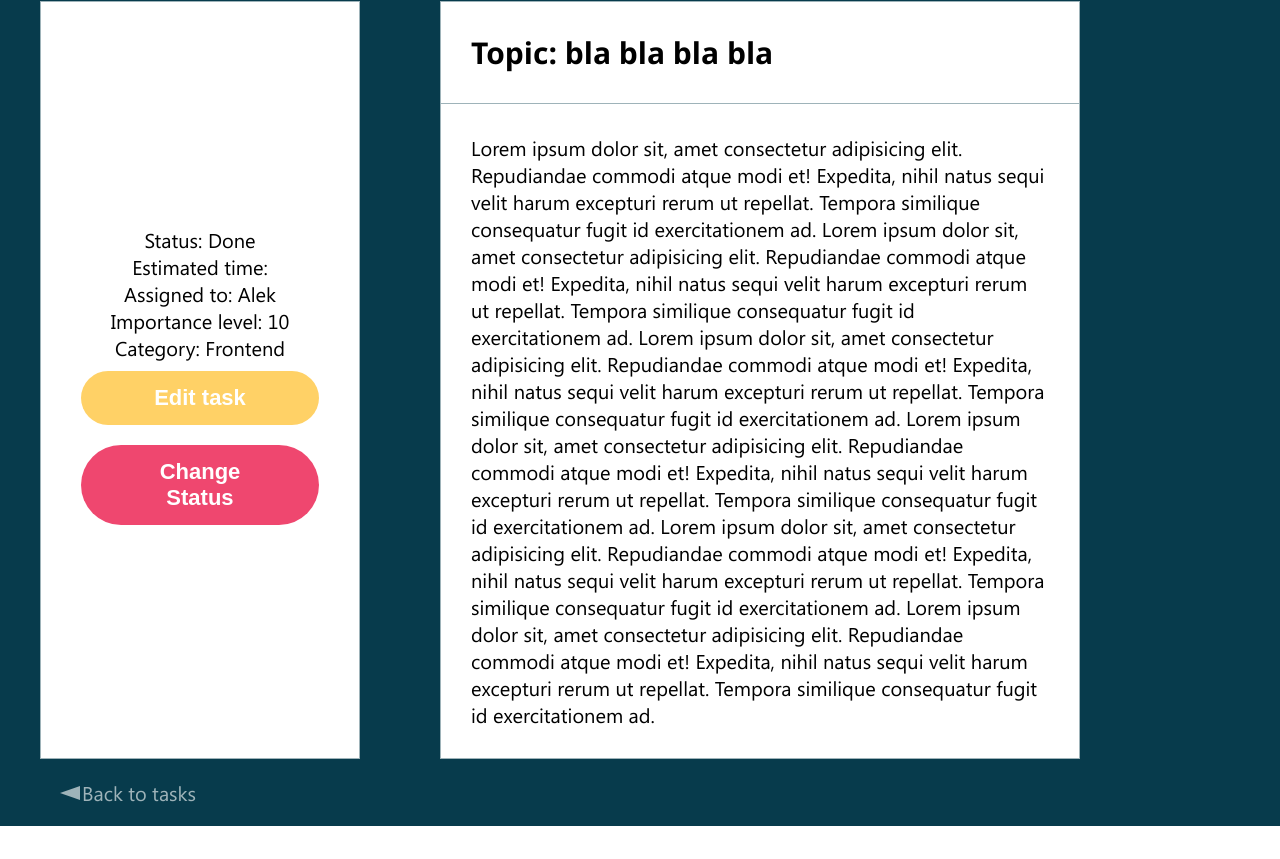
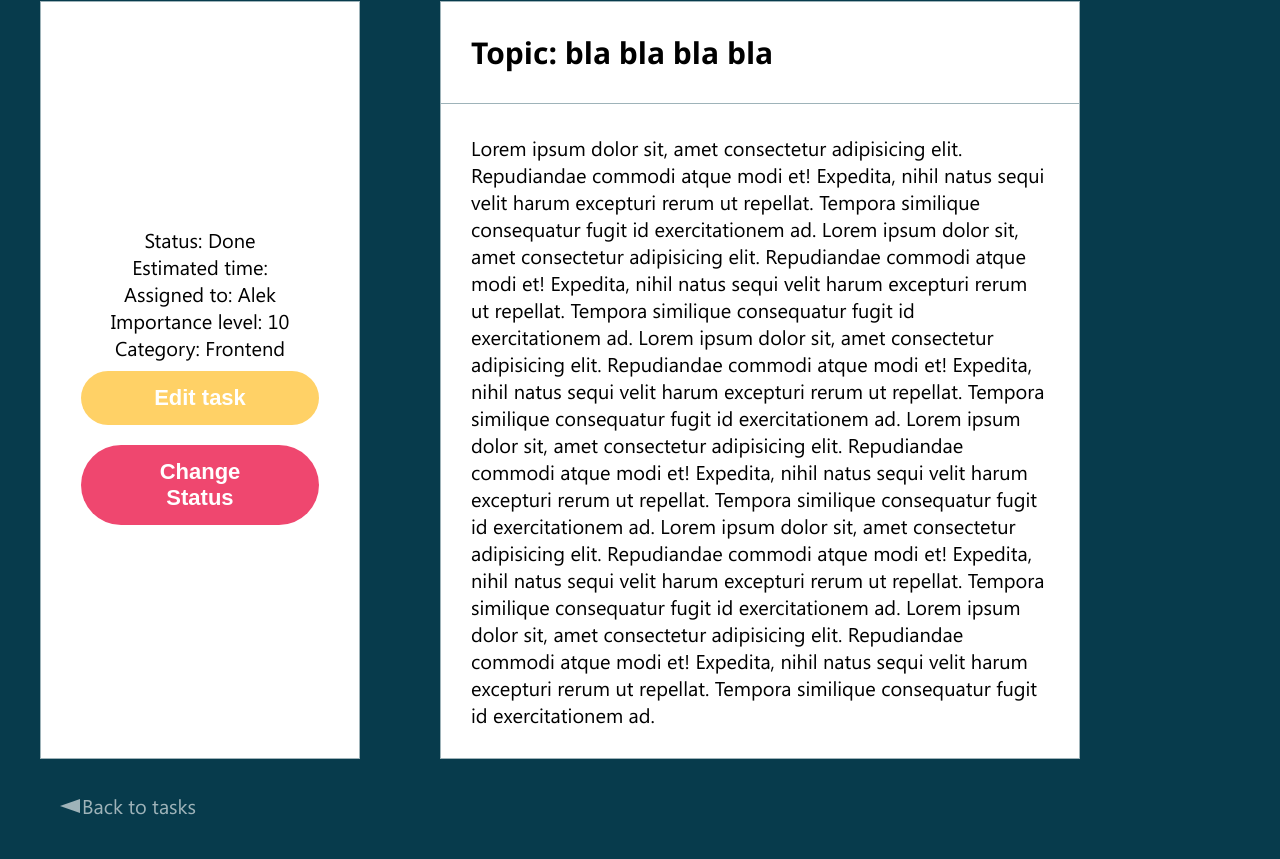
Before and after one commit to TheGitDevelopers/tasks, an Angular app in the folder frontend/: page /negotium-task in a window 1280 px wide. Shown: the part 159-1018 px from the top of the page. Before the commit the page ends 985 px from the top, so only its background shows below. Built offline with nearby package versions, Linux system fonts and the light colour scheme.

Commit message:
720p resolution fixes

```diff
--- a/frontend/src/app/components/negotium-task/negotium-list-app/negotium-list-app.component.scss
+++ b/frontend/src/app/components/negotium-task/negotium-list-app/negotium-list-app.component.scss
@@ -17,9 +17,10 @@
 .yourapp-item {
   display: flex;
   justify-content: space-between;
-  padding: 1em 0.25em;
   align-items: center;
   @extend %border;
+  margin-bottom: 1em;
+  height: 100%;
 }
 
 .yourapp-item:after {
--- a/frontend/src/app/components/negotium-task/negotium-task-details/negotium-task-details.component.scss
+++ b/frontend/src/app/components/negotium-task/negotium-task-details/negotium-task-details.component.scss
@@ -14,6 +14,9 @@ body {
 }
 .other-background {
   background-color: $dark-blue;
+  min-height: 100vh;
+  padding-bottom: 5em;
+  position: relative;
 }
 
 .header {
@@ -66,6 +69,8 @@ button {
   display: flex;
   align-items: center;
   cursor: pointer;
+  position: absolute;
+  bottom: 20px;
 }
 
 .arrow-left {
--- a/frontend/src/app/components/negotium-task/negotium-task.component.scss
+++ b/frontend/src/app/components/negotium-task/negotium-task.component.scss
@@ -27,9 +27,9 @@ $dark-blue: #073b4c;
   width: 30%;
   display: flex;
   flex-flow: column;
-  justify-content: space-around;
+  justify-content: space-between;
   height: 80vh;
-  margin-bottom: 1rem;
+  margin: 1rem 0;
   font-size: 1.1rem;
   color: rgb(102, 102, 102);
 }
@@ -57,9 +57,9 @@ $dark-blue: #073b4c;
   width: 30%;
   display: flex;
   flex-flow: column;
-  justify-content: space-around;
+  justify-content: space-between;
   height: 80vh;
-  margin-bottom: 1rem;
+  margin: 1rem 0;
   font-size: 1.1rem;
   color: rgb(102, 102, 102);
 }
@@ -68,6 +68,7 @@ app-negotium-list-app {
   margin-bottom: 1em;
   cursor: pointer;
   transition: 0.2s transform ease-in-out;
+  flex-grow: 1;
 }
 
 app-negotium-list-app:hover {
```
